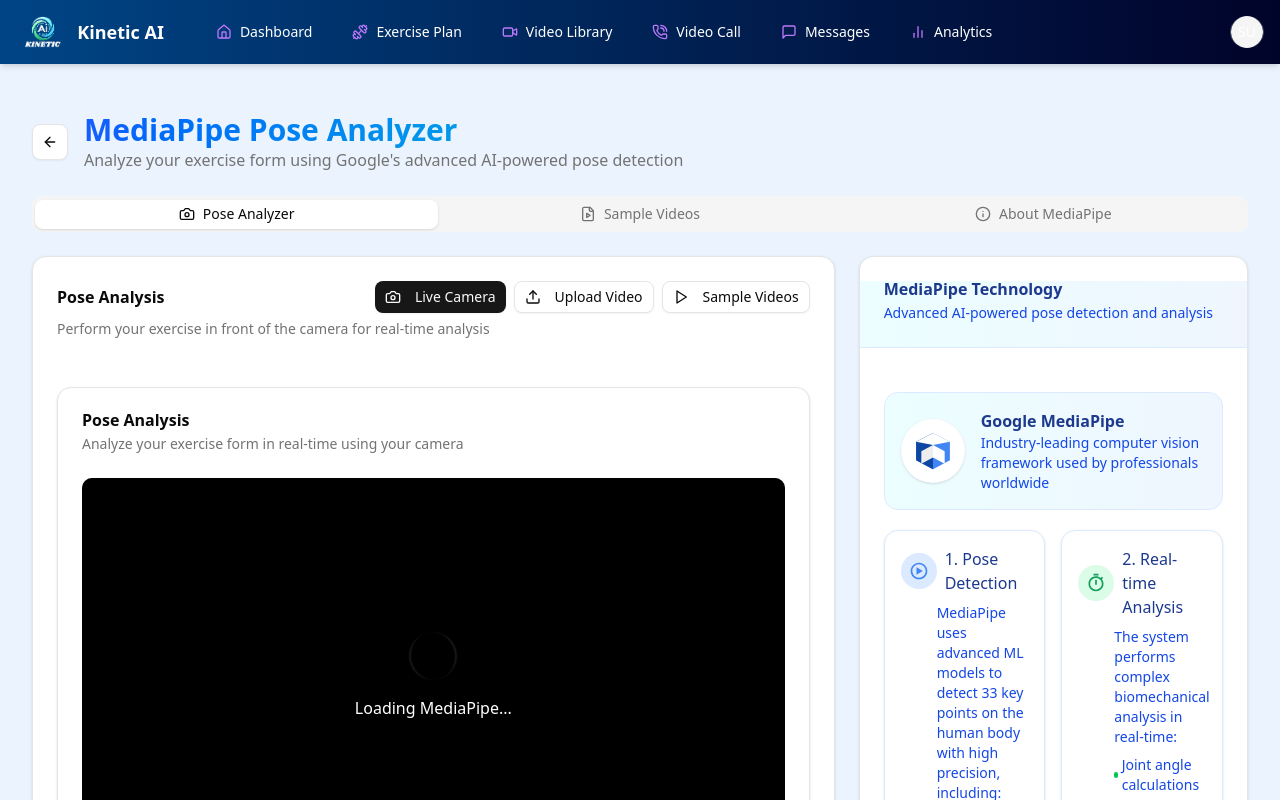
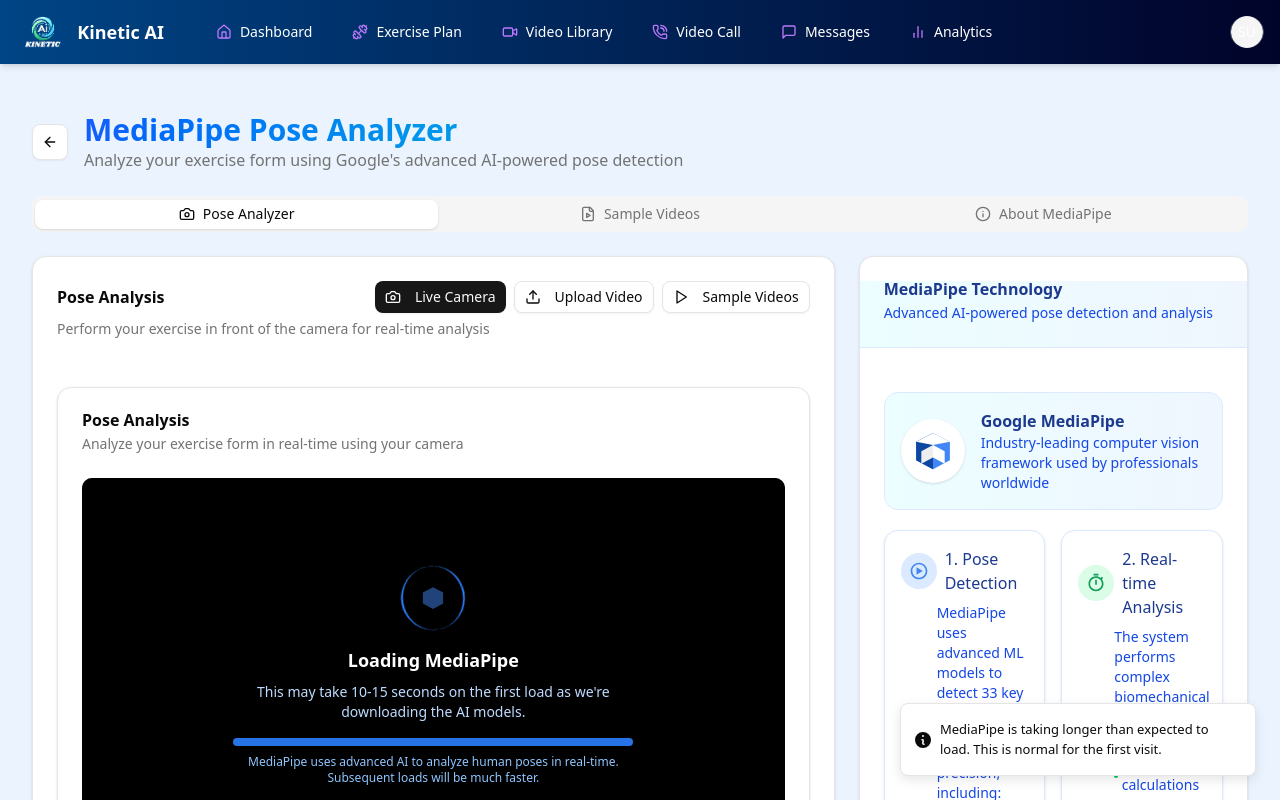
Before and after one commit to rahmivinnn/ai-kinetic, a Next.js app: page /pose-analyzer in a window 1280 px wide. Shown: the top 800 px of the page. Built offline with nearby package versions, Linux system fonts and the light colour scheme; sample sign-in values are in the browser's storage.

Commit message:
Optimize MediaPipe loading time and improve loading indicator

```diff
--- a/src/components/user/pose-analysis.tsx
+++ b/src/components/user/pose-analysis.tsx
@@ -34,12 +34,18 @@ export function PoseAnalysis({ videoUrl, onAnalysisComplete, mode = 'live' }: Po
       return;
     }
 
+    // Set a timeout to show a message if loading takes too long
+    const loadingTimeout = setTimeout(() => {
+      toast.info('MediaPipe is taking longer than expected to load. This is normal for the first visit.');
+    }, 5000);
+
     // Load TensorFlow.js and MediaPipe scripts
     const loadScripts = async () => {
       try {
-        // Load TensorFlow.js Core
+        // Use a CDN that's optimized for faster loading
+        // Load TensorFlow.js (smaller bundle)
         const tfScript = document.createElement('script');
-        tfScript.src = 'https://cdn.jsdelivr.net/npm/@tensorflow/tfjs@3.20.0/dist/tf.min.js';
+        tfScript.src = 'https://cdn.jsdelivr.net/npm/@tensorflow/tfjs-core@3.11.0/dist/tf-core.min.js';
         tfScript.async = true;
         document.body.appendChild(tfScript);
 
@@ -47,9 +53,9 @@ export function PoseAnalysis({ videoUrl, onAnalysisComplete, mode = 'live' }: Po
           tfScript.onload = resolve;
         });
 
-        // Load TensorFlow.js Backend
+        // Load TensorFlow.js Backend (WebGL for hardware acceleration)
         const tfBackendScript = document.createElement('script');
-        tfBackendScript.src = 'https://cdn.jsdelivr.net/npm/@tensorflow/tfjs-backend-webgl@3.20.0/dist/tf-backend-webgl.min.js';
+        tfBackendScript.src = 'https://cdn.jsdelivr.net/npm/@tensorflow/tfjs-backend-webgl@3.11.0/dist/tf-backend-webgl.min.js';
         tfBackendScript.async = true;
         document.body.appendChild(tfBackendScript);
 
@@ -57,9 +63,9 @@ export function PoseAnalysis({ videoUrl, onAnalysisComplete, mode = 'live' }: Po
           tfBackendScript.onload = resolve;
         });
 
-        // Load MediaPipe Pose Detection
+        // Load MediaPipe Pose Detection (using a specific version known to work well)
         const poseDetectionScript = document.createElement('script');
-        poseDetectionScript.src = 'https://cdn.jsdelivr.net/npm/@tensorflow-models/pose-detection@2.0.0/dist/pose-detection.min.js';
+        poseDetectionScript.src = 'https://cdn.jsdelivr.net/npm/@tensorflow-models/pose-detection@0.0.6/dist/pose-detection.min.js';
         poseDetectionScript.async = true;
         document.body.appendChild(poseDetectionScript);
 
@@ -67,18 +73,21 @@ export function PoseAnalysis({ videoUrl, onAnalysisComplete, mode = 'live' }: Po
           poseDetectionScript.onload = resolve;
         });
 
-        // Initialize TensorFlow backend
-        await window.tf?.setBackend('webgl');
-        console.log('TensorFlow backend initialized:', window.tf?.getBackend());
+        // Clear the timeout since loading completed
+        clearTimeout(loadingTimeout);
 
-        // Wait a bit to ensure everything is properly initialized
-        await new Promise(resolve => setTimeout(resolve, 1000));
+        // Use a simpler model by default for faster loading
+        window.preferredModelType = 'SinglePose.Lightning';
 
         setIsMediaPipeLoaded(true);
         toast.success('MediaPipe loaded successfully');
       } catch (error) {
         console.error('Error loading MediaPipe:', error);
         setIsMediaPipeSupported(false);
+
+        // Clear the timeout
+        clearTimeout(loadingTimeout);
+
         toast.error('Failed to load MediaPipe. Your browser may not support it.');
       }
     };
@@ -87,6 +96,9 @@ export function PoseAnalysis({ videoUrl, onAnalysisComplete, mode = 'live' }: Po
 
     // Cleanup function
     return () => {
+      // Clear the timeout if component unmounts
+      clearTimeout(loadingTimeout);
+
       // Stop camera if active
       if (videoRef.current && videoRef.current.srcObject) {
         const stream = videoRef.current.srcObject as MediaStream;
@@ -161,19 +173,27 @@ export function PoseAnalysis({ videoUrl, onAnalysisComplete, mode = 'live' }: Po
       // Initialize the detector with proper error handling
       let detector;
       try {
+        // Use the preferred model type (Lightning is faster, Thunder is more accurate)
+        const modelType = window.preferredModelType || 'SinglePose.Lightning';
+        console.log(`Using model: ${modelType}`);
+
         detector = await window.poseDetection.createDetector(
           window.poseDetection.SupportedModels.MoveNet,
-          { modelType: 'SinglePose.Thunder' }
+          { modelType }
         );
       } catch (modelError) {
-        console.error('Error creating detector with Thunder model:', modelError);
+        console.error('Error creating detector:', modelError);
 
-        // Try with Lightning model as fallback
-        toast.info('Switching to lighter model for better compatibility');
-        detector = await window.poseDetection.createDetector(
-          window.poseDetection.SupportedModels.MoveNet,
-          { modelType: 'SinglePose.Lightning' }
-        );
+        // Try with most basic model as fallback
+        toast.info('Switching to basic model for better compatibility');
+        try {
+          detector = await window.poseDetection.createDetector(
+            window.poseDetection.SupportedModels.PoseNet
+          );
+        } catch (fallbackError) {
+          console.error('Error creating fallback detector:', fallbackError);
+          throw new Error('Failed to initialize any pose detection model');
+        }
       }
 
       if (!detector) {
@@ -817,12 +837,31 @@ export function PoseAnalysis({ videoUrl, onAnalysisComplete, mode = 'live' }: Po
             </div>
           )}
 
-          {/* Loading indicator */}
+          {/* Loading indicator with more details */}
           {!isMediaPipeLoaded && (
-            <div className="absolute inset-0 flex items-center justify-center bg-black/50">
-              <div className="text-center">
-                <div className="animate-spin rounded-full h-12 w-12 border-t-2 border-b-2 border-primary mx-auto"></div>
-                <p className="text-white mt-4">Loading MediaPipe...</p>
+            <div className="absolute inset-0 flex items-center justify-center bg-black/70">
+              <div className="text-center bg-black/50 p-6 rounded-lg backdrop-blur-sm max-w-md">
+                <div className="flex justify-center mb-4">
+                  <div className="relative">
+                    <div className="animate-spin rounded-full h-16 w-16 border-t-2 border-b-2 border-blue-500"></div>
+                    <div className="absolute top-0 left-0 right-0 bottom-0 flex items-center justify-center">
+                      <svg width="24" height="24" viewBox="0 0 192 192" fill="none" xmlns="http://www.w3.org/2000/svg">
+                        <path d="M96 9L15 52V140L96 183L177 140V52L96 9Z" fill="#4285F4" fillOpacity="0.5"/>
+                      </svg>
+                    </div>
+                  </div>
+                </div>
+                <h3 className="text-white text-lg font-semibold mb-2">Loading MediaPipe</h3>
+                <p className="text-blue-200 mb-4 text-sm">
+                  This may take 10-15 seconds on the first load as we're downloading the AI models.
+                </p>
+                <div className="bg-black/30 rounded-full h-2 mb-2">
+                  <div className="bg-blue-500 h-2 rounded-full animate-pulse"></div>
+                </div>
+                <p className="text-xs text-blue-300">
+                  MediaPipe uses advanced AI to analyze human poses in real-time.
+                  <br />Subsequent loads will be much faster.
+                </p>
               </div>
             </div>
           )}
@@ -1055,5 +1094,6 @@ declare global {
   interface Window {
     poseDetection: any;
     tf: any;
+    preferredModelType: string;
   }
 }
```
